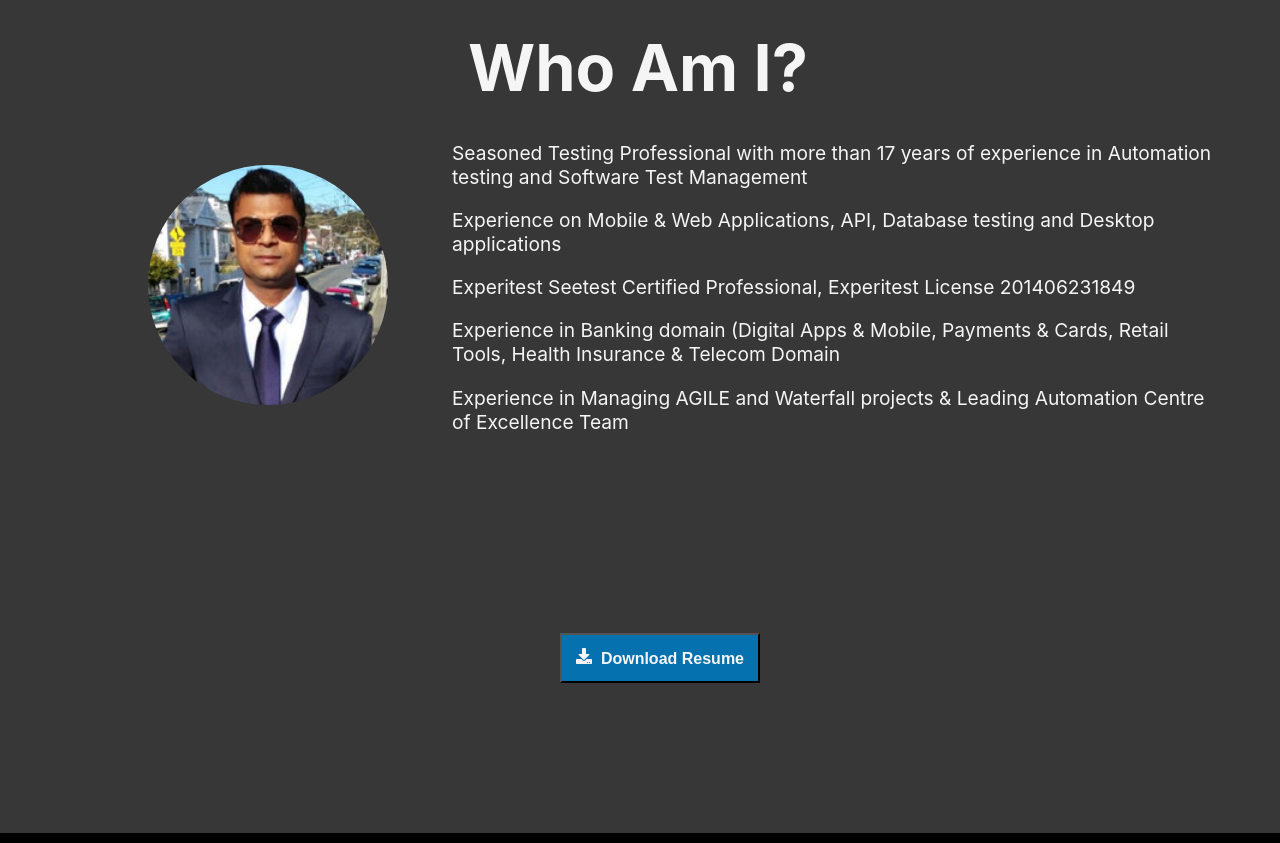
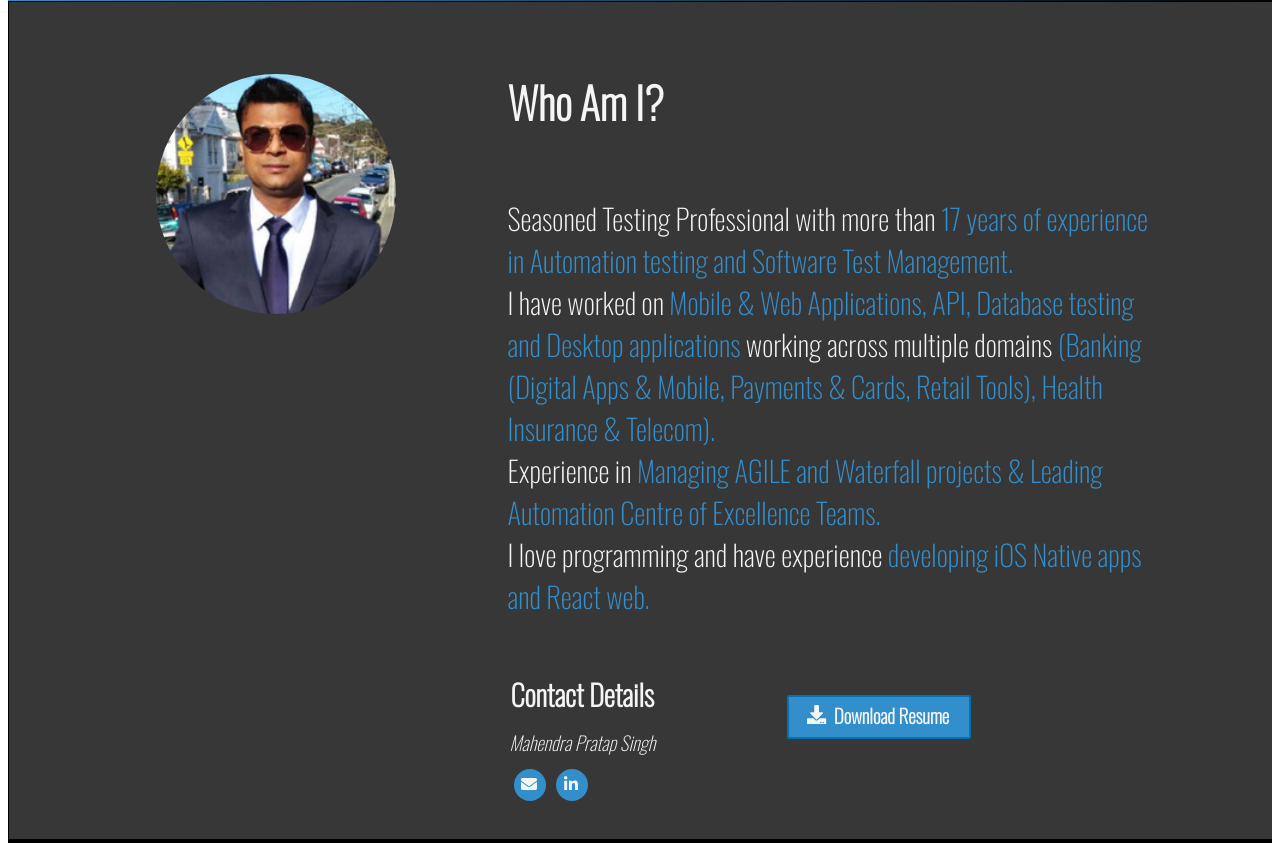
Before and after one commit to mahendra23/mahendrapratapsingh, a React (Create React App) app: page / in a window 1280 px wide. Shown: the part 877-1720 px from the top of the page. Built offline with nearby package versions, Linux system fonts and the light colour scheme.

Commit message:
aboutme section

```diff
--- /dev/null
+++ b/src/components/aboutme/AboutmeSection.scss
@@ -0,0 +1,120 @@
+@import "../../globalColor";
+@import url('https://fonts.googleapis.com/css2?family=Oswald:wght@200&display=swap');
+
+.aboutmesection {
+    font-family: "Oswald" !important;
+    width: 100%;
+    min-height: 90vh;
+    padding: 1px;
+    margin: 1px;
+    align-items: center;
+    justify-content: center;
+    background-color: $myGray;
+}
+
+.aboutme-container {
+    display: flex;
+    width: 80%;
+    padding: 20px;
+    position: relative;
+    top: 5%;
+    left: 10%;
+}
+
+.aboutme-image-container {
+    margin: 5%;
+    position: relative;
+    left: -5%;
+}
+
+.aboutme-image {
+    border-radius: 50%;
+    height: 30vh;
+}
+
+.aboutme-description-container {
+    display: flex;
+    flex-direction: column;
+    text-align: left;
+    width: 70%;
+    padding: 10px;
+}
+
+.aboutme-description-container h1{
+    font-size: $headingFontSize;
+}
+
+.aboutme-description-container p{
+    font-size: $normalFontSize;
+}
+
+.aboutme-contactdetails-container {
+    display: flex;
+}
+
+.aboutme-contactme-container {
+    margin: 1px;
+    padding: 1px;
+}
+
+.aboutme-contactme-container h1{
+    font-size: $normalFontSize;
+    padding: 1px;
+}
+
+.aboutme-contactme-container p{
+    font-size: $smallFontSize;
+    font-style: italic;
+    line-height: 5px;
+}
+
+.aboutme-contactme-icon-container {
+    display: flex;
+}
+
+.aboutme-contactme-icon-container a{
+    color: inherit;
+}
+
+.contactme-option {
+    width: 30px;
+    height: 30px;
+    border-radius: 50%;
+    background-color: $mylightBlue;
+    margin: 5px;
+    padding: 1px;
+}
+
+.contactme-option-icon {
+    position: relative;
+    top: 10%;
+    left: 20%;
+}
+
+.aboutme-resume-container {
+    position: relative;
+    left: 20%;
+    top: 30%;
+    height: 40px;
+    width: 180px;
+    background-color: $mylightBlue;
+    align-items: center;
+    justify-content: center;
+    border-width: 2px;
+    border-color: $myBlue;
+    border-radius: 2px;
+    border-style: solid;
+}
+
+.aboutme-resume-container a{
+    font-size: $smallFontSize;
+    color: $textColorLight;
+    position: relative;
+    left: 10%;
+    top: 10%;
+    text-decoration: none;
+}
+
+.blue {
+    color: $mylightBlue;
+}
--- /dev/null
+++ b/src/components/aboutme/AboutmeSection.tsx
@@ -0,0 +1,59 @@
+import React, { ReactElement } from 'react'
+import "./AboutmeSection.scss";
+import { FaDownload, FaEnvelope, FaLinkedinIn } from 'react-icons/fa';
+import mypic from "../../images/whoami/Mahen.jpg";
+
+export default function AboutmeSection(): ReactElement {
+    return (
+        <section id="aboutmesection" className="aboutmesection">
+            <div className="aboutme-container">
+                <div className="aboutme-image-container">
+                    <img alt="Mahen" src={mypic} className="aboutme-image" />
+                </div>
+                <div className="aboutme-description-container">
+                    <h1>Who Am I?</h1>
+                    <p>Seasoned Testing Professional with more than
+                        <span className="blue"> 17 years of experience in Automation testing and Software Test Management.</span>
+                        <br/>
+                        I have worked on
+                        <span className="blue"> Mobile & Web Applications, API, Database testing and Desktop applications </span>
+                        working across multiple domains
+                        <span className="blue"> (Banking (Digital Apps & Mobile, Payments & Cards, Retail Tools),
+                         Health Insurance & Telecom).</span>
+                         <br/>
+                          Experience in
+                          <span className="blue"> Managing AGILE and Waterfall projects & Leading Automation Centre of Excellence Teams.</span>
+                          <br/>
+                          I love programming and have experience<span className="blue"> developing iOS Native apps and React web.</span>
+                    </p>
+                    <div className="aboutme-contactdetails-container">
+                        <div className="aboutme-contactme-container">
+                            <h1>Contact Details</h1>
+                            <p>Mahendra Pratap Singh</p>
+                            <div className="aboutme-contactme-icon-container">
+                                <div className="contactme-option">
+                                    <a href="mailto: mpratap.singh@gmail.com" className="contactme-option-icon"><FaEnvelope /></a>
+                                </div>
+                                <div className="contactme-option">
+                                    <a
+                                     href="http://nz.linkedin.com/in/mahendrapsingh23"
+                                     target="_blank" rel="noreferrer"
+                                     className="contactme-option-icon"
+                                    >
+                                        <FaLinkedinIn />
+                                    </a>
+                                </div>
+                            </div>
+                        </div>
+                        <div className="aboutme-resume-container">
+                            <a href="../../assers/Resume_Mahendra_Singh.pdf" download>
+                                <FaDownload />
+                                <b>&nbsp; Download Resume</b>
+                            </a>
+                        </div>
+                    </div>
+                </div>
+            </div>
+        </section>
+    )
+}
--- a/src/components/header/Header.tsx
+++ b/src/components/header/Header.tsx
@@ -8,7 +8,7 @@ export default function Header(): ReactElement {
         <a href="#welcomesection">
           Home
         </a>
-        <a href="#whoamisection">
+        <a href="#aboutmesection">
           About
         </a>
         <a href="#experiencesection">
--- a/src/components/homelayout/HomeLayout.tsx
+++ b/src/components/homelayout/HomeLayout.tsx
@@ -1,20 +1,22 @@
 import React from 'react';
 import "./HomeLayout.scss";
 import WelcomeSection from '../welcomesection/WelcomeSection';
-import WhoAmISection from '../whoamisection/WhoAmISection';
 import ExperienceSection from '../experience/ExperienceSection';
 import Header from '../header/Header';
 import ProjectsSection from '../projects/ProjectsSection';
+import AboutmeSection from '../aboutme/AboutmeSection';
 
 export default function HomeLayout() {
 
   return (
-    <div className="Home-layout">
+    <div>
       <Header />
-      <WelcomeSection />
-      <WhoAmISection />
-      <ExperienceSection />
-      <ProjectsSection />
+      <div className="Home-layout">
+        <WelcomeSection />
+        <AboutmeSection />
+        <ExperienceSection />
+        <ProjectsSection />
+      </div>
     </div>
   );
 }
--- a/src/components/whoamisection/WhoAmISection.tsx
+++ b/src/components/whoamisection/WhoAmISection.tsx
@@ -12,15 +12,18 @@ export default function WhoAmISection(): ReactElement {
     return (
         <section>
             <div id="whoamisection" className="whoamisection">
-                <div id="whoamisection-heading" className="whoamisection-heading-container">
+                {/* <div id="whoamisection-heading" className="whoamisection-heading-container">
                     <h2>{whoamidata.title}</h2>
-                </div>
+                </div> */}
                 <div id="whoamisection-desc" className="whoamisection-desc-container">
                     <div className="whoamisection-desc-image-container">
                         <img alt="Mahen" src={mypic} className="whoamisection-desc-image" />
                     </div>
                     <div className="whoamisection-desc-detail">
-                        {whoamidata.description.map((item) => (<p>{item}</p> ))}
+                        {/* {whoamidata.description.map((item) => (<p>{item}</p> ))} */}
+                        <h2>{whoamidata.title}</h2>
+                        <p>Seasoned Testing Professional with more than 17 years of experience in Automation testing and Software Test Management. I have worked on Mobile & Web Applications, API, Database testing and Desktop applications across Banking domain (Digital Apps & Mobile, Payments & Cards, Retail Tools), Health Insurance & Telecom Domain. Experience in Managing AGILE and Waterfall projects & Leading Automation Centre of Excellence Team.</p>
+                        <p>I love programming and apart from writiing code a d designing automatoin frmakeworks from scratch, I have also done iOS and React development.</p>
                     </div>
                 </div>
                 <div className="whoamisection-downloadResume-container">
--- a/src/index.css
+++ b/src/index.css
@@ -1,19 +1,11 @@
+@import url("https://fonts.googleapis.com/css2?family=Raleway:wght@500&display=swap");
+
 body {
-  margin: 0;
+  /* margin: 0;
   font-family: -apple-system, BlinkMacSystemFont, 'Segoe UI', 'Roboto', 'Oxygen',
     'Ubuntu', 'Cantarell', 'Fira Sans', 'Droid Sans', 'Helvetica Neue',
-    sans-serif;
+    sans-serif; */
+  font-family: "Raleway", serif !important;
   -webkit-font-smoothing: antialiased;
   -moz-osx-font-smoothing: grayscale;
-  /* background-image: linear-gradient(to left, rgb(27 20 41), rgb(20 15 35)); */
 }
-
-code {
-  font-family: source-code-pro, Menlo, Monaco, Consolas, 'Courier New',
-    monospace;
-}
-/*
-body, html {
-  height: 100%;
-  margin: 0;
-} */
```
Also changed, not shown: 1 other file (tests, documents, lock files or other folders).
